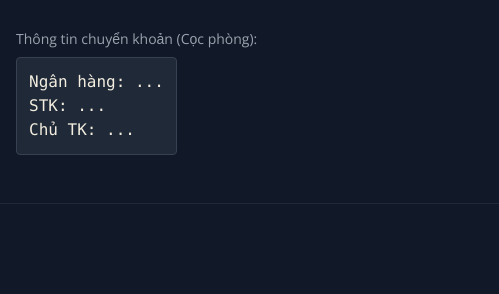
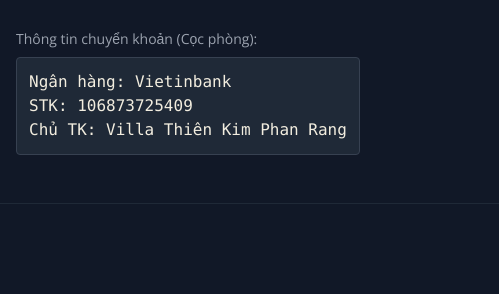
Before and after one commit to fclove01/villa-thien-kim, a plain HTML site: page index.html in a window 1280 px wide. Shown: the part 2775-3069 px from the top of the page, 0-499 px from the left. Drawn offline with nearby package versions, Linux system fonts and the light colour scheme.

Commit message:
update bank info

```diff
--- a/index.html
+++ b/index.html
@@ -139,7 +139,7 @@
                 <div class="mt-8">
                     <p class="text-sm text-gray-400 mb-2">Thông tin chuyển khoản (Cọc phòng):</p>
                     <p class="font-mono bg-gray-800 p-3 rounded inline-block border border-gray-700 text-gold-100">
-                        Ngân hàng: ... <br> STK: ... <br> Chủ TK: ...
+                        Ngân hàng: Vietinbank  <br> STK: 106873725409 <br> Chủ TK: Villa Thiên Kim Phan Rang
                     </p>
                 </div>
             </div>
```
